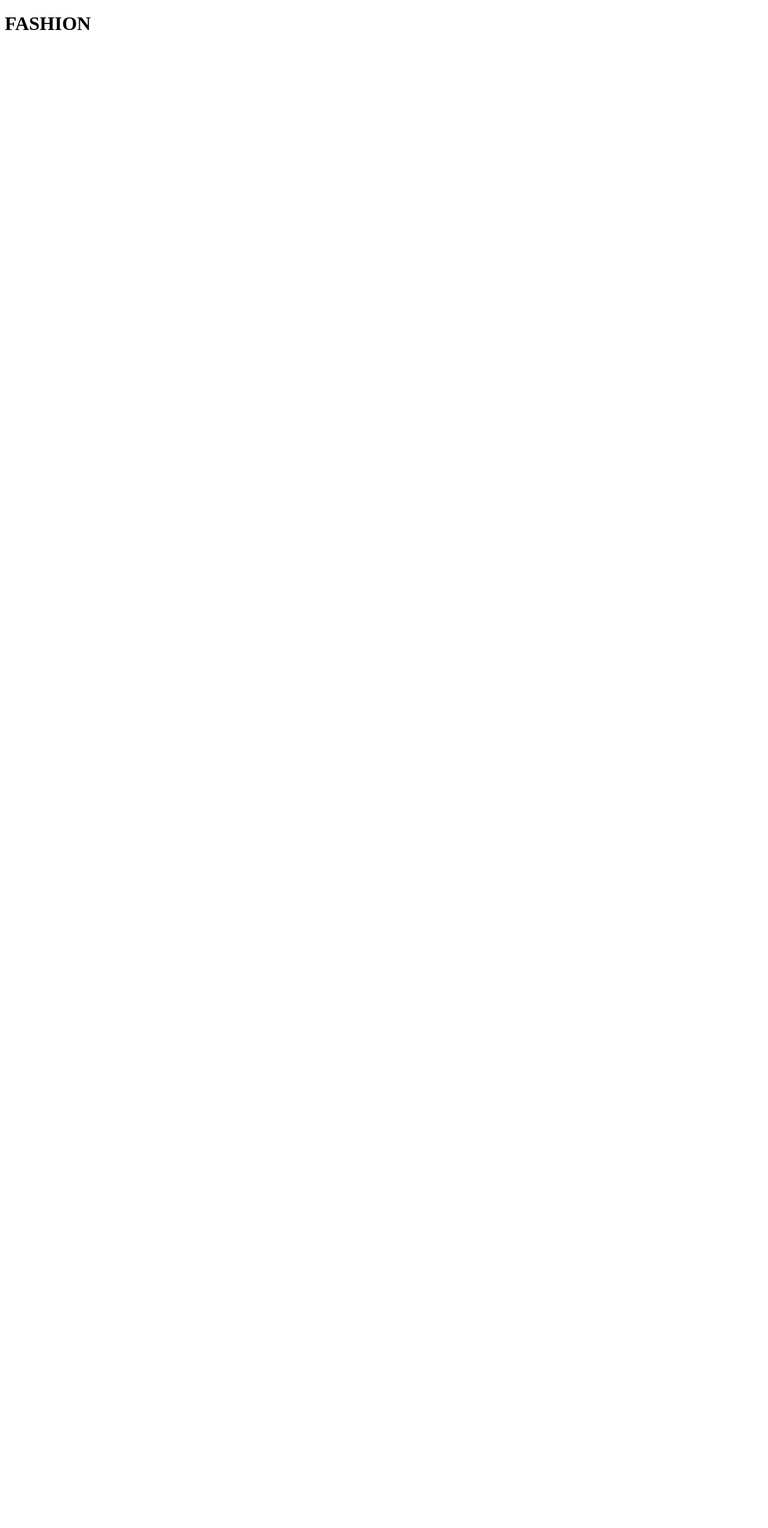
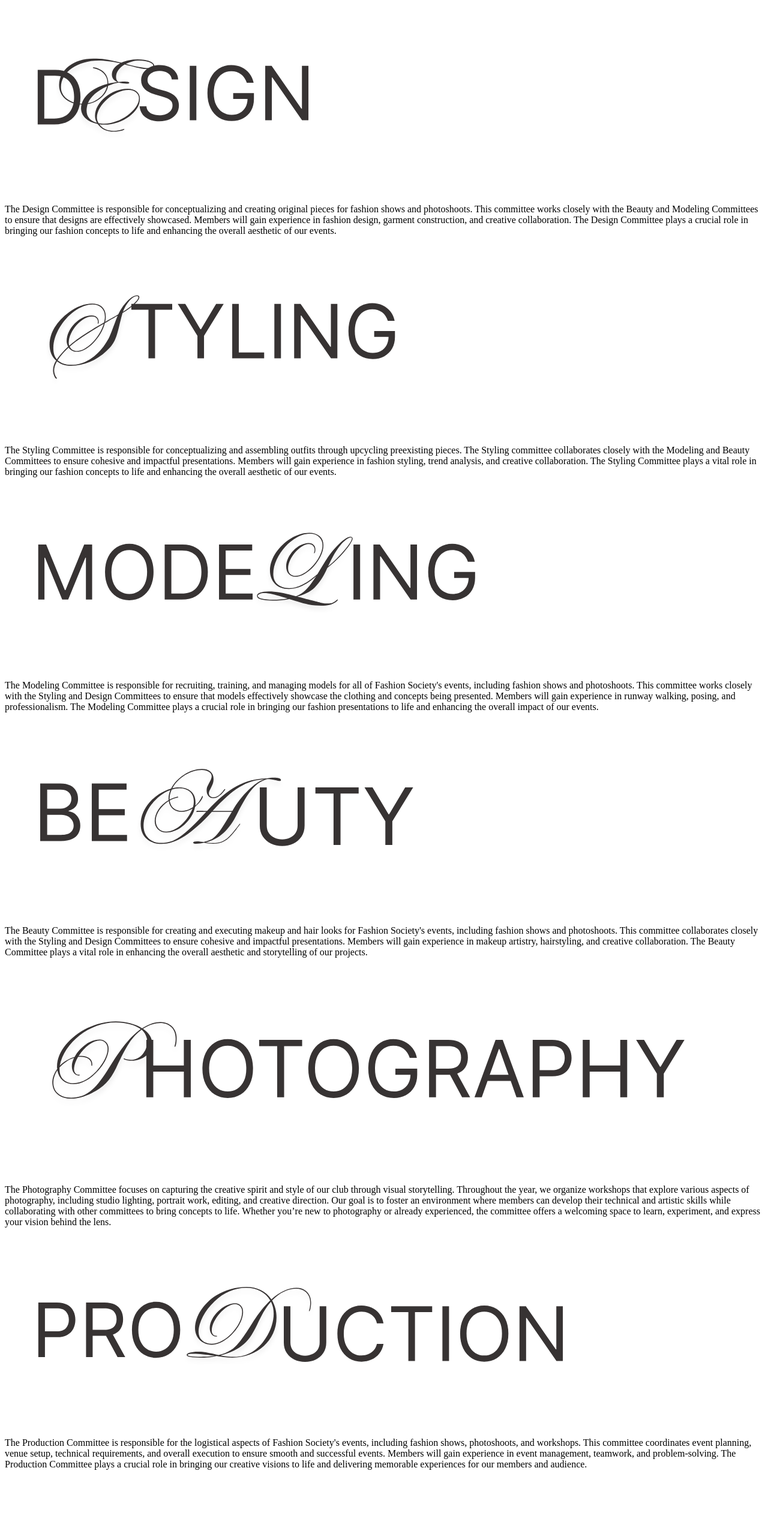
Before and after one commit to UCF-Fashion-Society/Fashion-Society-Web-25-26, a Next.js app: page /Committees in a window 1280 px wide. Shown: the top 2548 px of the page at 60% size. Before the commit the page ends 800 px from the top, so only its background shows below. Built offline with nearby package versions, Linux system fonts and the light colour scheme.

Commit message:
responsive design for homepage, about,committes, and co ntact

```diff
--- a/src/components/navbar.tsx
+++ b/src/components/navbar.tsx
@@ -6,7 +6,7 @@ export default function Navbar() {
     const isWhiteText = whiteText.includes(location.pathname);
     return(
         <nav className = "absolute justify-center-safe top-0 h-[6vh] w-full z-50">
-            <div className = {`mx-auto text-[8px] sm:text-[14px] md:text-[18px] lg:text-[24px] xl:text-[30px] flex justify-around items-center h-full font-['Inter'] ${isWhiteText ? "text-white" : "text-[#373333]"}`}>
+            <div className = {`mx-auto text-[10px] md:text-[12px] lg:text-[18px] flex justify-around items-center h-full font-['Inter'] ${isWhiteText ? "text-white" : "text-[#373333]"}`}>
                 <NavLink to = "/" className = {({ isActive }) => `
                                                     ${isActive
                                                     ? "underline"
--- a/src/pages/Committees.tsx
+++ b/src/pages/Committees.tsx
@@ -1,11 +1,101 @@
-
-
 const Committees = () => {
     return(
-        <div>
-            <h1>
-                FASHION
-            </h1>
+        <div className="flex flex-col px-8 text-[#373333] font-['Inter'] text-xs md:text-lg lg:text-xl ">
+                <div className="items-start">
+                    <img src="/committeeNames/Design.svg" alt="Design" className="w-[45vw] md:w-[40vw] lg:w-[30vw] ml-[-3vh] h-auto"/>
+                        <p className="text-left mt-[-3vw] ml-[-2vw] md:ml-4 max-w-3xl mb-8"> The Design Committee is responsible for conceptualizing
+                            and creating original pieces for fashion shows and photoshoots.
+                            This committee works closely with the Beauty and Modeling Committees to ensure that designs are effectively
+                            showcased. Members will gain experience in fashion design, garment construction, and creative collaboration.
+                            The Design Committee plays a crucial role in bringing our fashion concepts to life and enhancing the overall aesthetic of our events.
+                        </p>
+                </div>
+
+                <div className="flex flex-col items-end text-right">
+                    <img src="/committeeNames/Styling.svg" alt="Styling" className="w-[60vw] md:w-[50vw] lg:w-[40vw] h-auto mr-[-3vh] md:mr-[-2vh]" />
+                        <p className="ml-2 mr-[2vw] mt-[-2vh] md:mt-[-4vh] max-w-3xl mb-8"> The Styling Committee is responsible for conceptualizing and assembling outfits
+                            through upcycling preexisting pieces. The Styling committee collaborates closely with the Modeling and Beauty
+                             Committees to ensure cohesive and impactful presentations.
+                            Members will gain experience in fashion styling, trend analysis, and creative collaboration. The Styling Committee plays a vital role
+                            in bringing our fashion concepts to life and enhancing the overall aesthetic of our events.
+                        </p>
+                </div>
+
+                <div className="flex flex-col items-start">
+                    <img src="/committeeNames/Modeling.svg" alt="Modeling" className="w-[65vw] md:w-[55vw] lg:w-[45vw] ml-[-2vh] md:ml-[-2vw] h-auto"/>
+                        <p className="text-left mt-[-3vw] md:ml-2 mr-2 max-w-3xl mb-8">The Modeling Committee is responsible for recruiting,
+                            training, and managing models for all of Fashion Society's events, including fashion shows and photoshoots.
+                            This committee works closely with the Styling and Design Committees to ensure that models effectively showcase
+                            the clothing and concepts being presented. Members will gain experience in runway walking, posing, and professionalism.
+                            The Modeling Committee plays a crucial role in bringing our fashion presentations to life
+                            and enhancing the overall impact of our events.
+                        </p>
+                </div>
+
+                 <div className="flex flex-col items-end text-right">
+                    <img src="/committeeNames/Beauty.svg" alt="Beauty" className="w-[50vw] md:w-[50vw] lg:w-[40vw] mr-[-3vh] h-auto" />
+                        <p className="ml-2 mt-[-3vw] max-w-3xl mb-8"> The Beauty Committee is
+                            responsible for creating and executing makeup and hair looks for Fashion Society's events,
+                            including fashion shows and photoshoots. This committee collaborates closely with the Styling
+                            and Design Committees to ensure cohesive and impactful presentations. Members will gain experience
+                            in makeup artistry, hairstyling, and creative collaboration. The Beauty Committee plays a vital role
+                            in enhancing the overall aesthetic and storytelling of our projects.
+                        </p>
+                </div>
+
+                 <div className="flex flex-col items-start">
+                    <img src="/committeeNames/Photography.svg" alt="Photography" className=" w-[80vw] md:w-[65vw] lg:w-[55vw] ml-[-4vh] md:ml-[-2vw] md:h-auto"/>
+                        <p className=" text-left mt-[-3vw] lg:ml-4 mb-8 max-w-5xl">The Photography Committee focuses on capturing the
+                             creative spirit and style of our club through visual storytelling. Throughout the year, we
+                             organize workshops that explore various aspects of photography, including studio lighting,
+                             portrait work, editing, and creative direction. Our goal is to foster an environment where
+                             members can develop their technical and artistic skills while collaborating with other
+                             committees to bring concepts to life. Whether you’re new to photography or already experienced,
+                             the committee offers a welcoming space to learn, experiment, and express your vision behind the lens.
+                        </p>
+                </div>
+
+                   <div className="flex flex-col items-end text-right">
+                    <img src="/committeeNames/Production.svg" alt="Production" className="w-[70vw] md:w-[50vw] mr-[-2vw] h-auto" />
+                        <p className="ml-2 mt-[-3vw] mr-4 mb-8 max-w-3xl"> The Production Committee is
+                            responsible for the logistical aspects of Fashion Society's events, including fashion shows, photoshoots,
+                            and workshops. This committee coordinates event planning, venue setup, technical requirements, and overall
+                            execution to ensure smooth and successful events. Members will gain experience in event management, teamwork,
+                            and problem-solving. The Production Committee plays a crucial role in bringing our creative visions to life
+                            and delivering memorable experiences for our members and audience.
+                        </p>
+                </div>
+
+                <div className="flex flex-col items-start">
+                    <img src="/committeeNames/SocialMedia.svg" alt="Social Media" className="w-[80vw] md:w-[60vw] lg:w-[50vw] ml-[-2vh] md:ml-[-2vw] md:h-auto"/>
+                        <p className="text-left mt-[-3vw] mr-2 max-w-3xl">The Social Media Committee
+                            is responsible for managing and creating content for Fashion Society's social media platforms.
+                            This includes developing a content calendar, designing graphics, writing captions, and engaging
+                            with our online community. Members will gain experience in digital marketing, content creation,
+                            and brand management. The committee plays a vital role in promoting our events, showcasing our
+                            members' work, and building our presence in the fashion community.
+                        </p>
+                </div>
+
+                <div className="flex flex-col items-end text-right">
+                    <img src="/committeeNames/Zine.svg" alt="Zine" className="w-[40vw] md:w-[30vw] mr-[-4vh] md:mr-[-6vw] h-auto" />
+                        <p className="ml-2 mb-8 max-w-3xl">The Zine Committee’s main focus is to produce a Zine
+                             (magazine) related to the fashion show. Throughout the year we learn different
+                             graphic design platforms and techniques until everyone is ready to start designing
+                             layouts. We also complete supplemental projects such as t-shirt designs, graphics,
+                            and posters! All of these projects create fundraising opportunities for Fashion Society
+                        </p>
+                </div>
+
+                <div className=" flex flex-col items-start">
+                    <img src="/committeeNames/WebDesign.svg" alt="Web Design" className=" w-[70vw] md:w-[45vw] h-auto ml-[-4vh]"/>
+                        <p className=" mb-20 text-left mr-2 max-w-3xl">The Web Design Committee
+                            is responsible for maintaining and updating the Fashion Society website. This includes adding new content,
+                            updating event information, and ensuring that the site is user-friendly and visually appealing. Members
+                            will gain experience in web development, design principles, and content management systems. This committee
+                            plays a crucial role in enhancing our online presence and engaging with our community through digital platforms.
+                        </p>
+                </div>
         </div>
     );
 };
--- a/src/pages/Shows.tsx
+++ b/src/pages/Shows.tsx
@@ -59,7 +59,7 @@ const Shows = () => {
     };
 
     return (
-        <div className="min-h-screen bg-white px-8 py-12">
+        <div className="min-h-screen bg-[#f4efe7] px-8 py-12">
             {/* Header Section */}
             <div className="max-w-7xl mx-auto mb-12">
                 <div className="text-center mb-8">
```
Also changed, not shown: src/pages/About.tsx (+51 -15 lines), src/pages/Contact.tsx (+14 -6 lines), src/pages/Home.tsx (+11 -11 lines), 1 other file (tests, documents, lock files or other folders).
